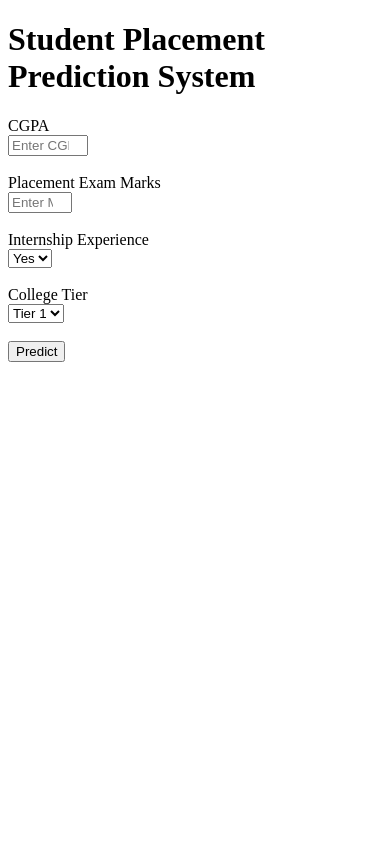
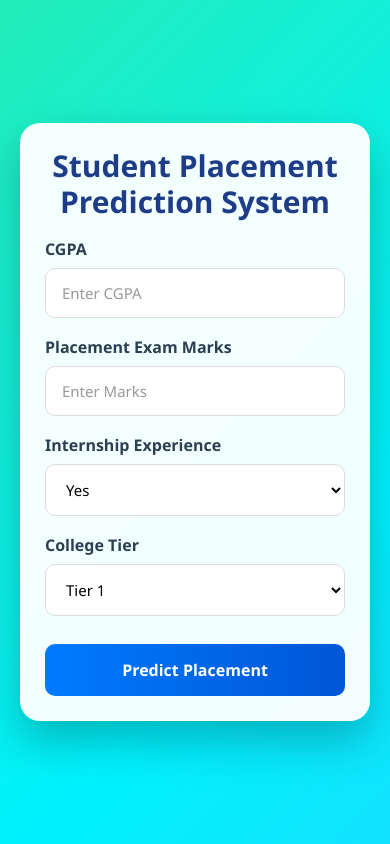
Before and after one commit to ayubalam/Student-Placement-Prediction-System, a Flask app: page / in a window 390 px wide. Run offline with Flask 3, Linux system fonts and the light colour scheme; parts of the project's set-up code (start-up, migrations or seed data) failed here and were passed over.

Commit message:
Complete testing and finalize student placement prediction app

```diff
--- a/app.py
+++ b/app.py
@@ -7,10 +7,12 @@ app = Flask(__name__)
 model = joblib.load("models/placement_model.pkl")
 scaler = joblib.load("models/scaler.pkl")
 
+
 @app.route("/", methods=["GET", "POST"])
 def home():
 
     prediction = None
+    prediction_class = ""
 
     if request.method == "POST":
 
@@ -45,10 +47,17 @@ def home():
 
         if result[0] == 1:
             prediction = "Placed"
+            prediction_class = "success"
         else:
             prediction = "Not Placed"
+            prediction_class = "danger"
 
-    return render_template("index.html", prediction=prediction)
+    return render_template(
+        "index.html",
+        prediction=prediction,
+        prediction_class=prediction_class
+    )
+
 
 if __name__ == "__main__":
     app.run(debug=True)
--- /dev/null
+++ b/static/css/style.css
@@ -0,0 +1,218 @@
+*{
+    margin:0;
+    padding:0;
+    box-sizing:border-box;
+    font-family:'Segoe UI',Tahoma,Geneva,Verdana,sans-serif;
+}
+
+body{
+    min-height:100vh;
+    display:flex;
+    justify-content:center;
+    align-items:center;
+    padding:30px;
+    background:linear-gradient(-45deg,#4facfe,#00f2fe,#43e97b,#38f9d7);
+    background-size:400% 400%;
+    animation:gradientBG 15s ease infinite;
+}
+
+@keyframes gradientBG{
+    0%{
+        background-position:0% 50%;
+    }
+    50%{
+        background-position:100% 50%;
+    }
+    100%{
+        background-position:0% 50%;
+    }
+}
+
+.container{
+    width:150%;
+    max-width:800px;
+    background:rgba(255,255,255,.95);
+    backdrop-filter:blur(12px);
+    border-radius:20px;
+    padding:40px;
+    box-shadow:0 20px 45px rgba(0,0,0,.25);
+    transition:.4s;
+}
+.container:hover{
+    transform:translateY(-8px);
+    box-shadow:0 25px 55px rgba(0,0,0,.30);
+}
+
+h1{
+    text-align:center;
+    color:#1f3c88;
+    font-size:38px;
+    font-weight:700;
+    line-height:1.2;
+    margin-bottom:8px;
+}
+
+.subtitle{
+    text-align:center;
+    color:#666;
+    font-size:15px;
+    margin-bottom:30px;
+}
+
+label{
+    display:block;
+    font-size:17px;
+    font-weight:600;
+    color:#2c3e50;
+    margin-top:18px;
+    margin-bottom:8px;
+}
+
+input,
+select{
+    width:100%;
+    padding:14px 16px;
+    border:1px solid #dcdcdc;
+    border-radius:10px;
+    font-size:16px;
+    background:#fff;
+    transition:.3s;
+}
+
+input::placeholder{
+    color:#999;
+}
+
+input:focus,
+select:focus{
+    outline:none;
+    border-color:#4facfe;
+    box-shadow:0 0 12px rgba(79,172,254,.35);
+}
+
+button{
+    width:100%;
+    margin-top:28px;
+    padding:15px;
+    border:none;
+    border-radius:10px;
+    background:linear-gradient(90deg,#007bff,#0056d6);
+    color:#fff;
+    font-size:18px;
+    font-weight:bold;
+    cursor:pointer;
+    transition:.3s;
+}
+
+button:hover{
+    transform:translateY(-2px);
+    box-shadow:0 12px 25px rgba(0,123,255,.35);
+}
+
+button:active{
+    transform:scale(.98);
+}
+
+.result{
+    margin-top:30px;
+    padding:25px;
+    background:#f8f9fa;
+    border-radius:15px;
+    text-align:center;
+}
+
+.result h2{
+    color:#2c3e50;
+    margin-bottom:18px;
+    font-size:30px;
+}
+
+.success{
+    background:#e8fff0;
+    border:2px solid #28a745;
+    color:#1e7e34;
+    padding:18px;
+    border-radius:10px;
+    font-size:26px;
+    font-weight:bold;
+    animation:fadeIn .5s ease;
+}
+
+.danger{
+    background:#fff0f0;
+    border:2px solid #dc3545;
+    color:#b21f2d;
+    padding:18px;
+    border-radius:10px;
+    font-size:26px;
+    font-weight:bold;
+    animation:fadeIn .5s ease;
+}
+
+@keyframes fadeIn{
+    from{
+        opacity:0;
+        transform:translateY(15px);
+    }
+    to{
+        opacity:1;
+        transform:translateY(0);
+    }
+}
+
+input:hover,
+select:hover{
+    border-color:#4facfe;
+}
+
+::-webkit-scrollbar{
+    width:8px;
+}
+
+::-webkit-scrollbar-thumb{
+    background:#4facfe;
+    border-radius:10px;
+}
+
+@media(max-width:768px){
+
+    body{
+        padding:20px;
+    }
+
+    .container{
+        max-width:100%;
+        padding:25px;
+    }
+
+    h1{
+        font-size:30px;
+    }
+
+    .subtitle{
+        font-size:14px;
+    }
+
+    label{
+        font-size:16px;
+    }
+
+    input,
+    select{
+        font-size:15px;
+    }
+
+    button{
+        font-size:16px;
+    }
+
+    .result h2{
+        font-size:24px;
+    }
+
+    .success,
+    .danger{
+        font-size:20px;
+    }
+
+}
--- a/templates/index.html
+++ b/templates/index.html
@@ -5,16 +5,20 @@
     <meta charset="UTF-8">
     <meta name="viewport" content="width=device-width, initial-scale=1.0">
     <title>Student Placement Prediction System</title>
+
+    <link rel="stylesheet" href="{{ url_for('static', filename='css/style.css') }}">
 </head>
 
 <body>
+
+    <div class="container">
 
         <h1>Student Placement Prediction System</h1>
 
         <form action="/" method="POST">
 
             <label for="cgpa">CGPA</label>
-        <br>
+
             <input
                 type="number"
                 id="cgpa"
@@ -24,10 +28,9 @@
                 max="10"
                 placeholder="Enter CGPA"
                 required>
-        <br><br>
 
             <label for="marks">Placement Exam Marks</label>
-        <br>
+
             <input
                 type="number"
                 id="marks"
@@ -36,41 +39,49 @@
                 max="100"
                 placeholder="Enter Marks"
                 required>
-        <br><br>
 
             <label for="internship">Internship Experience</label>
-        <br>
+
             <select id="internship" name="internship" required>
                 <option value="1">Yes</option>
                 <option value="0">No</option>
             </select>
-        <br><br>
 
             <label for="tier">College Tier</label>
-        <br>
+
             <select id="tier" name="tier" required>
                 <option value="Tier 1">Tier 1</option>
                 <option value="Tier 2">Tier 2</option>
                 <option value="Tier 3">Tier 3</option>
             </select>
 
-        <br><br>
-
             <button type="submit">
-            Predict
+                Predict Placement
             </button>
 
         </form>
 
         {% if prediction %}
 
-<hr>
+<div class="result">
 
     <h2>Prediction Result</h2>
 
-<h3>{{ prediction }}</h3>
+    <div class="{{ prediction_class }}">
+
+        {% if prediction == "Placed" %}
+            ✅ {{ prediction }}
+        {% else %}
+            ❌ {{ prediction }}
+        {% endif %}
+
+    </div>
+
+</div>
 
 {% endif %}
+
+    </div>
 
 </body>
 
```
Lines whose indentation alone changed are shown as unchanged.
